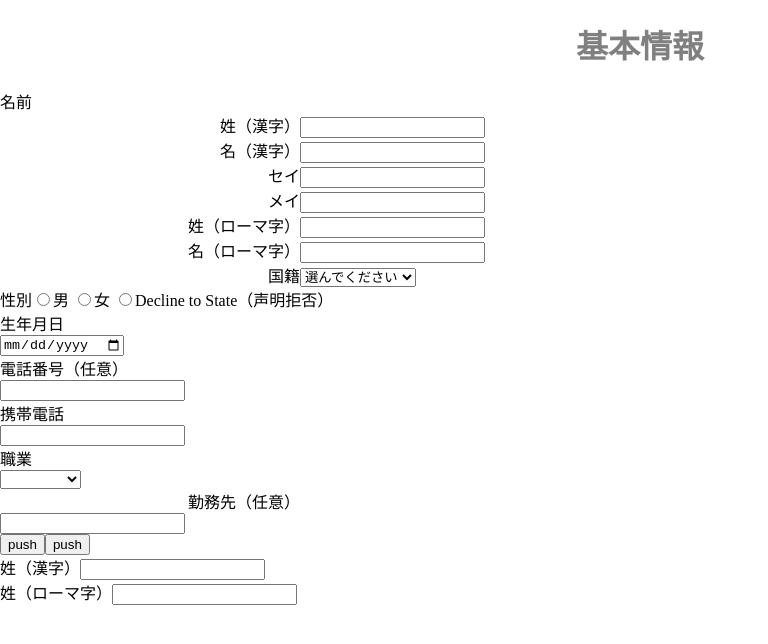
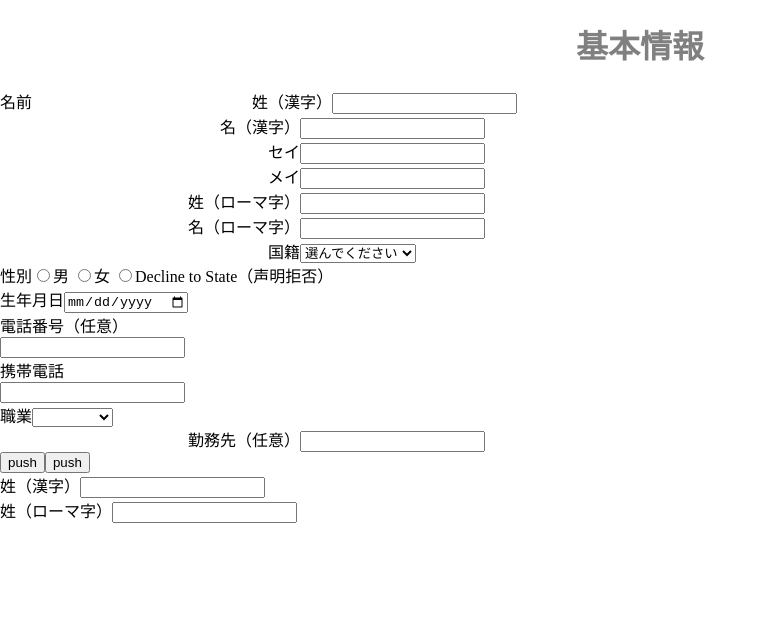
Before and after one commit to RigHakiko/20230214_SaiGaiYuShi_vue_copy_from_github02, a Vue app in the folder 20230208_01_project_vue2_cli_01/: page / in a window 1280 px wide. Shown: the top 644 px of the page, without its empty margins (0-768 px from the left). Built offline with nearby package versions, Linux system fonts and the light colour scheme.

Commit message:
11:53 弄样式遇到了问题

```diff
--- a/20230208_01_project_vue2_cli_01/src/components/Content01.vue
+++ b/20230208_01_project_vue2_cli_01/src/components/Content01.vue
@@ -3,8 +3,9 @@
         <h1>基本情報</h1>
         <div>
             <label>名前</label>
-            <div>
-                <label class="name description" >姓（漢字）</label>
+
+            <label class="name description">姓（漢字）</label>
+            <div class="kiho">
                 <input type="text" v-model="koJinJoHoZhy.cpNamesei" />
                 <span class="errorMessage" id="cpNameseiWarmingTextFormat"
                     v-if="cpNameseiWarmingTextFormatFlag">フォーマットが間違っています。漢字で入力してください。</span>
@@ -13,47 +14,63 @@
             </div>
             <div>
                 <label class="name description">名（漢字）</label>
+                <div class="kiho">
                     <input type="text" v-model="koJinJoHoZhy.cpNamemei" />
                     <span class="errorMessage" id="cpNamemeiWarmingTextFormat"
                         v-if="cpNamemeiWarmingTextFormatFlag">フォーマットが間違っています。漢字で入力してください。</span>
                     <span class="errorMessage" id="cpNamemeiWarmingTextTooLong"
                         v-if="cpNamemeiWarmingTextTooLongFlag">入力した内容が長すぎます。再入力してください。</span>
                 </div>
+
+            </div>
             <div>
                 <label class="name description">セイ</label>
+                <div class="kiho">
                     <input type="text" v-model="koJinJoHoZhy.cpNameseikana" />
                     <span class="errorMessage" id="cpNameseikanaWarmingTextFormat"
                         v-if="cpNameseikanaWarmingTextFormatFlag">フォーマットが間違っています。カタカナで入力してください。</span>
                     <span class="errorMessage" id="cpNameseikaneWarmingTextTooLong"
                         v-if="cpNameseikaneWarmingTextTooLongFlag">入力したカタカナが長すぎます。再入力してください。</span>
                 </div>
+
+            </div>
             <div>
                 <label class="name description">メイ</label>
+                <div class="kiho">
                     <input type="text" v-model="koJinJoHoZhy.cpNamemeikana" />
                     <span class="errorMessage" id="cpNamemeikanaWarmingTextFormat"
                         v-if="cpNamemeikanaWarmingTextFormatFlag">フォーマットが間違っています。カタカナで入力してください。</span>
                     <span class="errorMessage" id="cpNamemeikanaWarmingTextTooLong"
                         v-if="cpNamemeikanaWarmingTextTooLongFlag">入力したカタカナが長すぎます。再入力してください。</span>
                 </div>
+
+            </div>
             <div>
                 <label class="name description">姓（ローマ字）</label>
+                <div class="kiho">
                     <input type="text" v-model="koJinJoHoZhy.cuAlphlastname" />
                     <span class="errorMessage" id="cuAlphlastnameWarmingTextFormat"
                         v-if="cuAlphlastnameWarmingTextFormatFlag">フォーマットが間違っています。ローマ字で入力してください。</span>
                     <span class="errorMessage" id="cuAlphlastnameWarmingTextTooLong"
                         v-if="cuAlphlastnameWarmingTextTooLongFlag">入力したカタカナが長すぎます。再入力してください。</span>
                 </div>
+
+            </div>
             <div>
                 <label class="name description">名（ローマ字）</label>
+                <div class="kiho">
                     <input type="text" v-model="koJinJoHoZhy.cuAlphfirstname" />
                     <span class="errorMessage" id="cuAlphfirstnameWarmingTextFormat"
                         v-if="cuAlphfirstnameWarmingTextFormatFlag">フォーマットが間違っています。ローマ字で入力してください。</span>
                     <span class="errorMessage" id="cuAlphfirstnameWarmingTextTooLong"
                         v-if="cuAlphfirstnameWarmingTextTooLongFlag">入力したカタカナが長すぎます。再入力してください。</span>
                 </div>
+
+            </div>
         </div>
         <div>
             <label class="description">国籍</label>
+            <div class="kiho">
                 <select v-model="koJinJoHoZhy.cpCountry">
                     <option disabled value="">選んでください</option>
                     <option>中国</option>
@@ -63,22 +80,27 @@
                 </select>
                 <span class="errorMessage" id="cpCountryWarmingTextNotSelected"
                     v-if="cpCountryWarmingTextNotSelectedFlag">国籍を選択してください。</span>
+            </div>
+
 
         </div>
         <div>
             <label>性別</label>
+            <div class="kiho">
                 <input type="radio" name="sex" id="男" value="男" checked v-model="koJinJoHoZhy.cpSex"
                     :checked="koJinJoHoZhy.cpSex" />男
                 <input type="radio" name="sex" id="女" value="女" v-model="koJinJoHoZhy.cpSex"
                     :checked="koJinJoHoZhy.cpSex" />女
-            <input type="radio" name="sex" id="Decline to State" value="Decline to State" v-model="koJinJoHoZhy.cpSex"
-                :checked="koJinJoHoZhy.cpSex" />Decline to State（声明拒否）
+                <input type="radio" name="sex" id="Decline to State" value="Decline to State"
+                    v-model="koJinJoHoZhy.cpSex" :checked="koJinJoHoZhy.cpSex" />Decline to State（声明拒否）
                 <span class="errorMessage" id="cpSexWarmingTextNotSelected"
                     v-if="cpSexWarmingTextNotSelectedFlag">性別を選んでください。</span>
             </div>
+
+        </div>
         <div>
             <label>生年月日</label>
-            <div>
+            <div class="kiho">
                 <input type="date" v-model="koJinJoHoZhy.cpBirthdate" />
                 <span class="errorMessage" id="cpBirthdateWarmingTextFormat" v-if="cpBirthdateWarmingTextFormatFlag">
                     日付を入力してください。</span>
@@ -86,23 +108,29 @@
         </div>
         <div>
             <label>電話番号（任意）</label>
+            <div class="kiho">
                 <div>
                     <input type="text" v-model="koJinJoHoZhy.cpDenwa" />
                 </div>
                 <span class="errorMessage" id="cpDenwaWarmingTextFormat"
                     v-if="cpDenwaWarmingTextFormatFlag">フォーマットが間違っています。電話番号を入力してください。</span>
             </div>
+
+        </div>
         <div>
             <label>携帯電話</label>
+            <div class="kiho">
                 <div>
                     <input type="text" v-model="koJinJoHoZhy.cpPhone" />
                 </div>
                 <span class="errorMessage" id="cpPhoneWarmingTextFormat"
                     v-if="cpPhoneWarmingTextFormatFlag">フォーマットが間違っています。電話番号を入力してください。</span>
             </div>
+
+        </div>
         <div>
             <label>職業</label>
-            <div>
+            <div class="kiho">
                 <select v-model="koJinJoHoZhy.cpShokugyocode">
                     <option value="01">01 自営業</option>
                     <option value="02">02 公務員</option>
@@ -116,7 +144,7 @@
         </div>
         <div>
             <label class="description">勤務先（任意）</label>
-            <div>
+            <div class="kiho">
                 <input type="text" v-model="koJinJoHoZhy.cpKinmusakiname" :disabled=musyokuFlag />
                 <span class="errorMessage" id="cpKinmusakinameWarmingTextTooLong"
                     v-if="cpKinmusakinameWarmingTextTooLongFlag">入力した勤務先が長すぎます。再入力してください。</span>
@@ -341,7 +369,7 @@ export default {
             this.cpSexWarmingTextNotSelectedFlag = (this.koJinJoHoZhy.cpSex == "")
         },
         cpDenwaCheck() {
-            this.cpDenwaWarmingTextFormatFlag = (this.koJinJoHoZhy.cpDenwa != "")&&(!(/^0[789]0-[0-9]{4}-[0-9]{4}$/.test(this.koJinJoHoZhy.cpDenwa)));
+            this.cpDenwaWarmingTextFormatFlag = (this.koJinJoHoZhy.cpDenwa != "") && (!(/^0[789]0-[0-9]{4}-[0-9]{4}$/.test(this.koJinJoHoZhy.cpDenwa)));
         },
         cpPhoneCheck() {
             this.cpPhoneWarmingTextFormatFlag = !(/^0[789]0-[0-9]{4}-[0-9]{4}$/.test(this.koJinJoHoZhy.cpPhone));
@@ -361,7 +389,7 @@ export default {
         // 個々の情報の変化を監視し、それに応じてエラーメッセージの表示/非表示を切り替える
         'koJinJoHoZhy.cpNamesei': function () {
             this.cpNameseiCheck();
-        } ,
+        },
         'koJinJoHoZhy.cpNamemei': function () {
             this.cpNamemeiCheck();
         },
@@ -404,25 +432,35 @@ export default {
 }
 </script>
 <style>
-body{
+body {
     margin: 0px;
     padding: 0px;
 }
+
 .errorMessage {
     color: red;
 }
-h1{
+
+h1 {
     text-align: center;
     color: gray;
 }
-.name{
+
+.name {
     display: inline-block;
     width: 300px;
     text-align: right;
 }
-.description{
+
+.description {
     display: inline-block;
     width: 300px;
     text-align: right;
 }
+
+.kiho {
+    display: inline;
+    width: 300px;
+    position: relative;
+}
 </style>
```
Lines whose indentation alone changed are shown as unchanged.
